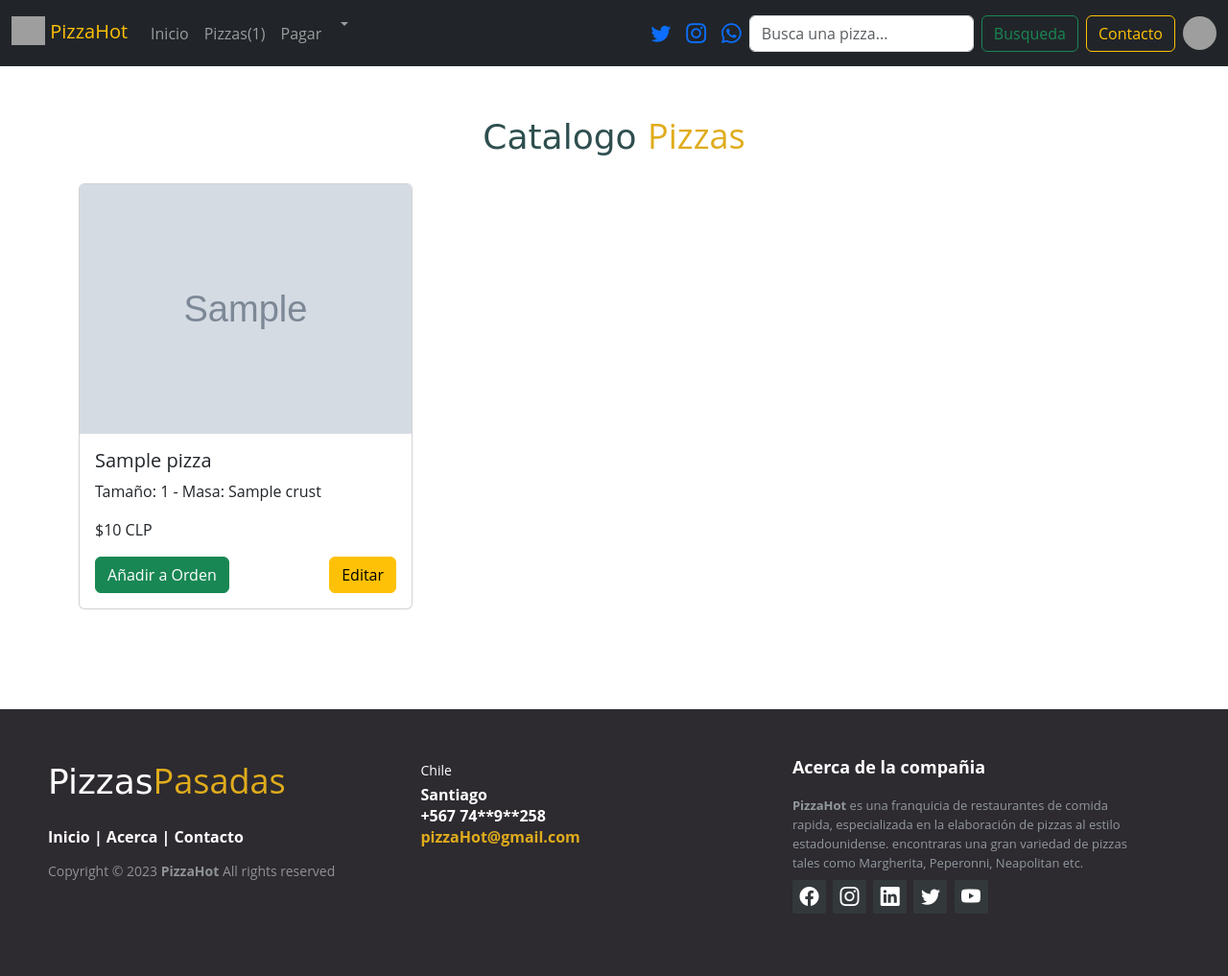
After one commit to Martiin-aa/Proyecto-PizzaHot, a Flask app: template PizzaHot/app/templates/pizzas/pizza_search.html in a window 1280 px wide. The commit adds this page. Shown: the whole page at 96% size. Run offline with Flask 3, Linux system fonts and the light colour scheme; the template is opened without the code that fills it: most values are stand-ins (such as "Sample title", 1, 10 or a date in 2020); grey boxes marked "Sample" are stand-in pictures; grey boxes are pictures that could not be loaded.

Commit message:
Actualizacion viernes dia

```diff
--- a/PizzaHot/app/static/css/style.css
+++ b/PizzaHot/app/static/css/style.css
@@ -349,3 +349,12 @@ footer {
     width: 100px;
     height: 100px;
 }
+
+/*------------- Foto usuario navbar --------------*/
+
+.foto-redonda-nv {
+    border-radius: 50%;
+    overflow: hidden;
+    width: 35px;
+    height: 35px;
+}
--- a/PizzaHot/app/templates/includes/navbar.html
+++ b/PizzaHot/app/templates/includes/navbar.html
@@ -56,15 +56,23 @@
             </ul>
 
             <!--boton de busqueda -->
-            <form class="d-flex" role="search" style="margin-right: 8px;">
-                <input class="form-control me-2" type="search" placeholder="Busqueda" aria-label="Search">
+            <form class="d-flex" role="search" action="/search_pizza/" method="post" style="margin-right: 8px;">
+                <input class="form-control me-2" type="search" name="search" placeholder="Busca una pizza..." aria-label="Search">
                 <button class="btn btn-outline-success" type="submit">Busqueda</button>
             </form>
 
             <!--boton Informacion y Contacto -->
             <form class="d-flex">
-                <a href="{{ url_for('information') }}" class="btn btn-outline-warning d-none d-md-inline-block" >Contacto</a>
+                <a href="{{ url_for('information') }}" class="btn btn-outline-warning d-none d-md-inline-block me-2" >Contacto</a>
             </form>
+
+            <!-- Logo usuario -->
+            {% if session.user.logo %}
+            <img src="{{ url_for('display_image', filename=session.user.logo) }}" class="foto-redonda-nv" alt="">
+            {% else %}
+            <!-- Si no hay foto, muestra una imagen predeterminada -->
+            <img src="{{ url_for('static', filename='default_image.png') }}" class="foto-redonda-nv" alt="Foto predeterminada">
+            {% endif %}
         </div>
     </div>
 </nav>
--- /dev/null
+++ b/PizzaHot/app/templates/pizzas/pizza_search.html
@@ -0,0 +1,32 @@
+{% set include_line = False %}
+{% extends "base.html" %}
+
+{% include "includes/navbar.html" %}
+{% block titulo %}Catalogo de Pizzas{% endblock %}
+
+{% block content %}
+<!-- Titulo -->
+<div class="text-center">
+    <div class="titulo" style="margin-bottom: 25;">
+        <h3>Catalogo <span>Pizzas</span></h3>
+    </div>
+</div>
+
+<!-- Pizzas -->
+<div class="row">
+        {% for pizza in pizzas %}
+        <div class="col-md-4">
+            <div class="card mb-4">
+                <img src="{{ pizza.img }}" class="card-img-top" alt="...">
+                <div class="card-body">
+                    <h5 class="card-title">{{pizza.name}}</h5>
+                    <p class="card-text">Tamaño: {{pizza.size}} - Masa: {{pizza.crust}}</p>
+                    <p class="card-text">${{pizza.price}} CLP</p>
+                    <a href="{{ url_for('add_order_pizza', pizza_id=pizza.id) }}" class="btn btn-success">Añadir a Orden</a>
+                    <a href="{{ url_for('update_pizza', pizza_id=pizza.id) }}" class="btn btn-warning" style="float: right;">Editar</a>
+                </div>
+            </div>
+        </div>
+        {% endfor %}
+</div>
+{% endblock %}
--- a/PizzaHot/app/templates/users/user_update.html
+++ b/PizzaHot/app/templates/users/user_update.html
@@ -8,6 +8,7 @@
 <div class="container mt-2">
     <div class="row">
         <div class="col-md-6">
+
             <!-- Actualizacion de dirreción de usuario -->
             <div class="row border rounded-5 p-3 bg-white shadow box-area-small" style="margin-left: 65px;">
                 <div class="col-12">
@@ -70,6 +71,7 @@
     </div>
     <div class="row" style="margin-top: -128px;margin-left: 28px;">
         <div class="col-md-6 offset-md-6">
+
             <!-- Actualizacion de los datos personales de usuario -->
             <div class="row border rounded-5 p-3 bg-white shadow box-area-small">
                 <div class="col-12">
```
Also changed, not shown: PizzaHot/app/controllers/pizzas.py (+18 -0 lines), PizzaHot/app/controllers/users.py (+1 -9 lines), PizzaHot/app/models/pizza.py (+16 -0 lines), PizzaHot/app/templates/users/auth/navbar_login.html (+0 -10 lines), PizzaHot/app/templates/users/auth/navbar_register.html (+0 -10 lines).
